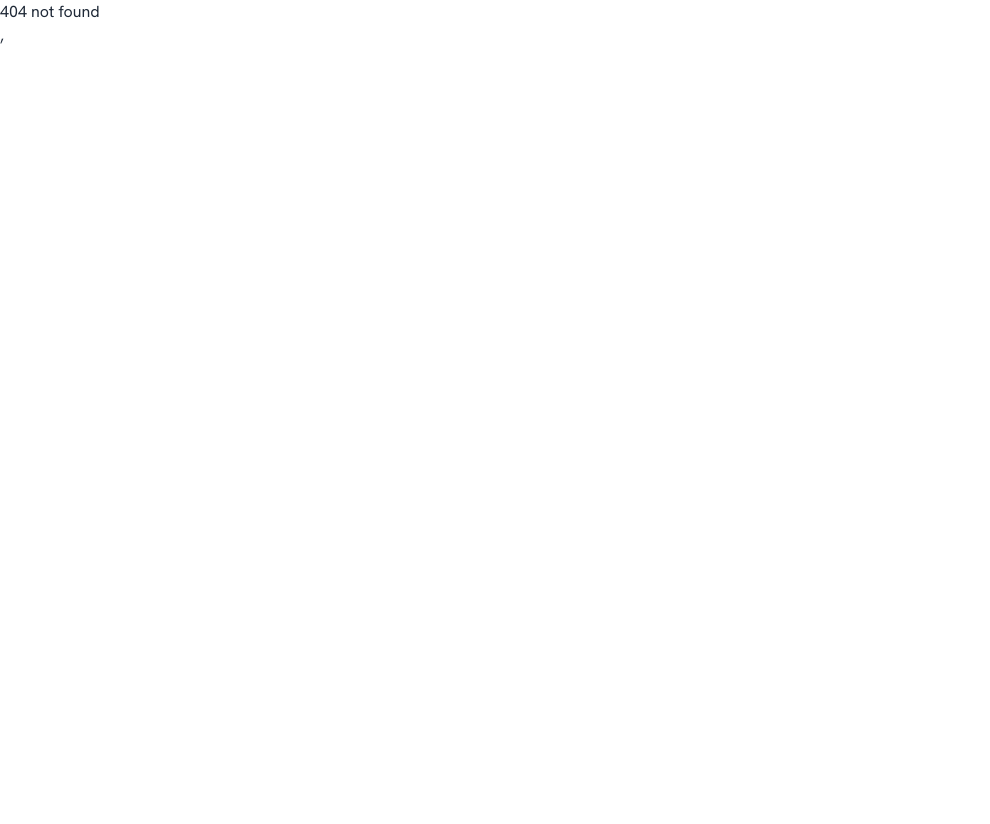
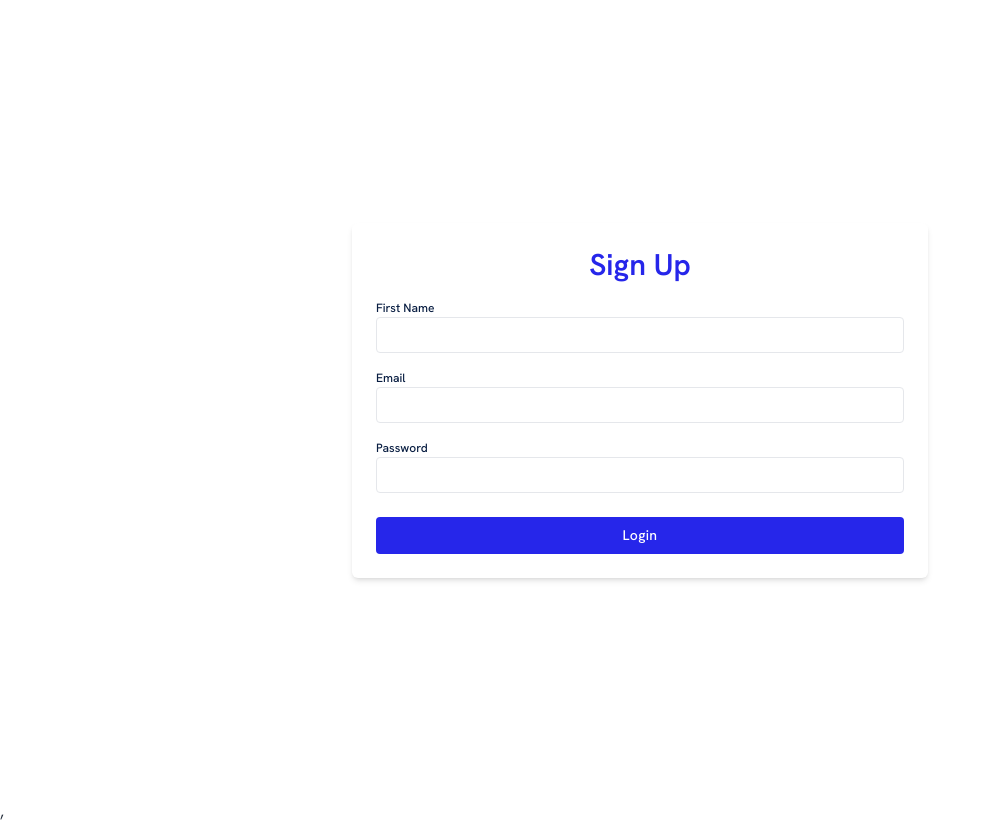
Before and after one commit to Mayuri-Sdlc/jobportal-frontend, a React (Vite) app: page /signup in a window 1280 px wide. Before the commit this address had no page. Shown: the whole page, without its empty margins (0-990 px from the left). Before the commit the page ends 800 px from the top, so only its background shows below. Built offline with nearby package versions, Linux system fonts and the light colour scheme.

Commit message:
Removed irrelevant files

```diff
--- /dev/null
+++ b/src/pages/home/Home.jsx
@@ -0,0 +1,9 @@
+import { Sidebar } from '../../components'
+import React from 'react'
+const Home = () => {
+    return <div className='flex h-screen overflow-hidden'>
+        <Sidebar />
+        Home
+    </div>
+}
+export default Home
--- /dev/null
+++ b/src/pages/signup/SignUp.jsx
@@ -0,0 +1,125 @@
+import { login, reset } from '../../features/auth/authSlice';
+import React, { useEffect, useState } from 'react';
+import { useDispatch, useSelector } from 'react-redux';
+import { Redirect, useHistory } from 'react-router-dom';
+import { toast } from 'react-toastify';
+
+const SignUp = () => {
+
+    const [data, setData] = useState({
+        first_name: '',
+        last_name: '',
+        email: '',
+        password: '',
+        role: '',
+    })
+
+    const { email, password } = data
+
+    const onChange = (e) => {
+        setData((prevState) => ({
+            ...prevState,
+            [e.target.name]: e.target.value,
+        }))
+    }
+
+    const history = useHistory()
+    const dispatch = useDispatch()
+
+    const { user, isLoading, isError, isSuccess, message } = useSelector((state) => state.auth)
+
+    const onSubmit = (e) => {
+        e.preventDefault()
+        const userData = { email, password }
+        dispatch(login(userData))
+    }
+
+    // function showPassword() {
+    //     var x = document.getElementById("myInput");
+    //     if (x.type === "password") {
+    //     settoggleConfirmPassword(true)
+    //         x.type = "text";
+    //     } else {
+    //     settoggleConfirmPassword(false)
+    //         x.type = "password";
+    //     }
+    // }
+
+    useEffect(() => {
+        if (isError) {
+            toast.error(message);
+        }
+
+        if (isSuccess || user) {
+            history.push('/users');
+        }
+
+        dispatch(reset())
+    }, [user, isError, isSuccess, message, history, dispatch])
+
+    return (
+        <div className="relative flex flex-col justify-center min-h-screen overflow-hidden">
+            <div className="w-full p-6 mx-auto bg-white rounded-md shadow-md lg:max-w-xl">
+                <h1 className="text-3xl font-semibold text-center text-primary">
+                    Sign Up
+                </h1>
+                <form className="mt-4">
+                    <div className="mb-4">
+                        <label className="block text-xs font-medium text-secondary">First Name</label>
+                        <input
+                            type="email"
+                            name='email'
+                            value={data.email}
+                            onChange={onChange}
+                            className="block w-full px-2 py-2 text-xs font-medium text-secondary bg-white border rounded focus:border-purple-400 focus:ring-purple-300 focus:outline-none focus:ring focus:ring-opacity-40"
+                        />
+                    </div>
+                    <div className="mb-4">
+                        <label className="block text-xs font-medium text-secondary">Email</label>
+                        <input
+                            type="email"
+                            name='email'
+                            value={data.email}
+                            onChange={onChange}
+                            className="block w-full px-2 py-2 text-xs font-medium text-secondary bg-white border rounded focus:border-purple-400 focus:ring-purple-300 focus:outline-none focus:ring focus:ring-opacity-40"
+                        />
+                    </div>
+                    <div className="mb-4">
+                        <label className="block text-xs font-medium text-secondary">Password</label>
+                        <div className='relative'>
+                            <input
+                                id="myInput"
+                                type="password"
+                                name='password'
+                                value={data.password}
+                                onChange={onChange}
+                                className="block w-full px-2 py-2  text-xs font-medium text-secondary bg-white border rounded focus:border-purple-400 focus:ring-purple-300 focus:outline-none focus:ring focus:ring-opacity-40"
+                            />
+                            {/* <div className='flex cursor-pointer absolute top-[8px] mr-2 right-[0]'>
+                            {toggleConfirmPassword ?
+                                <FiEye size={20} className=" flex cursor-pointer" onClick={showPassword} />
+                                :
+                                <FiEyeOff size={20} className=" flex cursor-pointer" onClick={showPassword} />
+                            }
+                        </div> */}
+                        </div>
+                    </div>
+                    <div className="mt-6">
+                        <button
+                            className="w-full px-4 py-2 tracking-wide text-sm font-medium text-white transition-colors duration-200 transform bg-primary rounded disabled:opacity-60"
+                            onClick={(e) => onSubmit(e)}
+                            disabled={isLoading}
+                        //disabled={false}
+                        >
+                            {/* {loading ? loader('Logging in...') : 'Login'} */}
+                            {'Login'}
+                        </button>
+
+                    </div>
+                </form>
+            </div>
+        </div>
+    );
+}
+
+export default SignUp
--- a/src/routes/index.jsx
+++ b/src/routes/index.jsx
@@ -1,39 +1,22 @@
 import React from 'react'
 import { BrowserRouter, Route, Switch, useLocation } from 'react-router-dom';
-import { UserList, Login, CampaignList, InvestorList, CampaignListApproval, UserRoles, StartupList, HistoryList, FounderList, SystemUserList, CampaignListPending, CampaignListLive, CampaignListFailed, CampaignListClosed ,StartupListApproved, StartupListPending, StartupListDeclined, DiligenceList,DiligenceCampaignList,CampaignDocs} from '../pages';
 import AuthMiddleware from '../middleware/AuthMiddleware';
-import CampaignProfile from '../pages/campaign/campaignDetails/CampaignProfile';
-import StartupProfile from '../pages/startup/startupDetails/StartupProfile';
+import SignUp from '../pages/signup/SignUp';
+import Login from '../pages/login/Login';
 import { UserProfile } from '../pages/users/userDetails';
+import Home from '../pages/home/Home';
+// import { UserList } from '../pages/users/UserList';
 
 const publicPages = [
-  { exact: true, path: "/login", element: Login  },
+  { exact: true, path: "/login", element: Login },
+  { exact: true, path: "/signup", element: SignUp },
 ];
 
 const adminPages = [
-  { exact: true, path: "/users", element: UserList  },
-  { exact: true, path: "/users/:type/:id", element: UserProfile  },
-  { exact: true, path: "/campaigns", element: CampaignList  },
-  { exact: true, path: "/campaign/:id", element: CampaignProfile  },
-  { exact: true, path: "/campaigns/pending", element: CampaignListPending  },
-  { exact: true, path: "/campaigns/closed", element: CampaignListClosed  },
-  { exact: true, path: "/campaigns/dealroom", element: CampaignListApproval  },
-  { exact: true, path: "/campaigns/live", element: CampaignListLive  },
-  { exact: true, path: "/campaigns/failed", element: CampaignListFailed  },
-  { exact: true, path: "/users/investors", element: InvestorList  },
-  { exact: true, path: "/users/founders", element: FounderList  },
-  { exact: true, path: "/users/system-users", element: SystemUserList  },
-  { exact: true, path: "/roles", element: UserRoles  },
-  { exact: true, path: "/startups/approved", element: StartupListApproved  },
-  { exact: true, path: "/startups/pending", element: StartupListPending  },
-  { exact: true, path: "/startups/declined", element: StartupListDeclined  },
-  { exact: true, path: "/startups/user", element: UserProfile  },
-  { exact: true, path: "/startup/:id", element: StartupProfile  },
-  { exact: true, path: "/startups", element: StartupList  },
-  { exact: true, path: "/history", element: HistoryList  },
-  { exact: true, path: "/diligence", element: DiligenceList  },
-  { exact: true, path: "/diligence/campaign", element: DiligenceCampaignList  },
-
+  { exact: true, path: "/", element: Home },
+  // { exact: true, path: "/users", element: UserList },
+  // { exact: true, path: "/users/:type/:id", element: UserProfile },
+  // { exact: true, path: "/startups/user", element: UserProfile },
 ];
 
 const Routes = () => {
@@ -53,13 +36,13 @@ const Routes = () => {
         {adminPages.map((route, idx) => (
           <AuthMiddleware
             component={route.element}
-                isAuthProtected={true}
+            // isAuthProtected={true}
             //roles={Config.ROLES.ALL}
             path={route.path}
             key={route.path + idx}
             exact={!!route.exact} />
         ))}
-          <Route render={()=><p>404 not found</p>} />
+        <Route render={() => <p>404 not found</p>} />
       </Switch>
     </BrowserRouter >
   )
```
Lines whose indentation alone changed are shown as unchanged.
